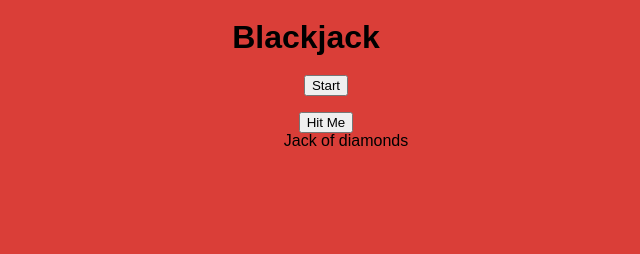
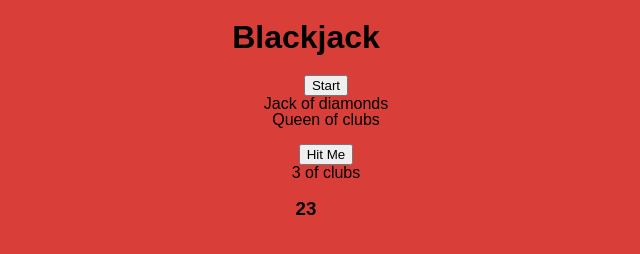
Before and after one commit to mallorysmith64/blackjack, a website: page public/index.html in a window 1280 px wide. Both pictures are taken after a click on the button "Hit Me". Shown: the whole page, without its empty margins (334-974 px from the left). Drawn offline with Linux system fonts and the light colour scheme.

Commit message:
hit button now adds points to player's score

```diff
--- a/public/index.html
+++ b/public/index.html
@@ -17,7 +17,7 @@
   </ul>
   <ul>
     <li> <button type="button" class="hit-button">Hit Me</button></li>
-    <ul class="hit-card"></ul>
+    <li class="hit-card"></li>
   </ul>
   <h3 class="player-points"></h3>
   <!-- <section class="display-cards">
--- a/public/main.js
+++ b/public/main.js
@@ -1,4 +1,4 @@
-let handTotal = 0
+let handTotal = 0 //handTotal is a value while playerHand is the actual card?
 //make deck, this is an object
 const state = {
   suits: ['clubs', 'diamonds', 'hearts', 'spades'],
@@ -18,6 +18,7 @@ const state = {
     { name: 'King', value: 10 }
   ],
 
+  //arrays
   deck: [],
   playerHand: []
 }
@@ -79,18 +80,18 @@ const dealPlayerHand = () => {
 
 //add one card to player's hand
 const hitButton = () => {
-  let hit = {}
-  for (let i = 0; i < 1; i++) {
+  let hit = []
   //remove one card from deck to player
   hit = state.deck.pop()
   console.log(hit)
   //add one card from deck to player
-    state.deck.push(hit)
-    shuffle()
+  handTotal += hit.value
   const hitButton = document.createElement('li')
   hitButton.textContent = hit.rank + ' of ' + hit.suit
   document.querySelector('.hit-card').appendChild(hitButton)
-  }
+  console.log(handTotal)
+
+  document.querySelector('.player-points').textContent = handTotal
 }
 
 const playerHandTotal = () => {
@@ -113,15 +114,8 @@ console.log(state.handTotal)
 const main = () => {
   createDeck()
   shuffle()
+  dealPlayerHand()
 }
 
 document.querySelector('.hit-button').addEventListener('click', hitButton)
-document.querySelector('.player-hand').addEventListener('click', dealPlayerHand)
 document.addEventListener('DOMContentLoaded', main)
-
-// const getCard = () => {
-//   if (deck.length > 0) {
-//     const yourCard = deck.pop()
-//     console.log(yourCard)
-//     const shuffleButton = document.createElement('ul')
-//     shuffleButton.textContent = yourCard
```
Lines whose indentation alone changed are shown as unchanged.
